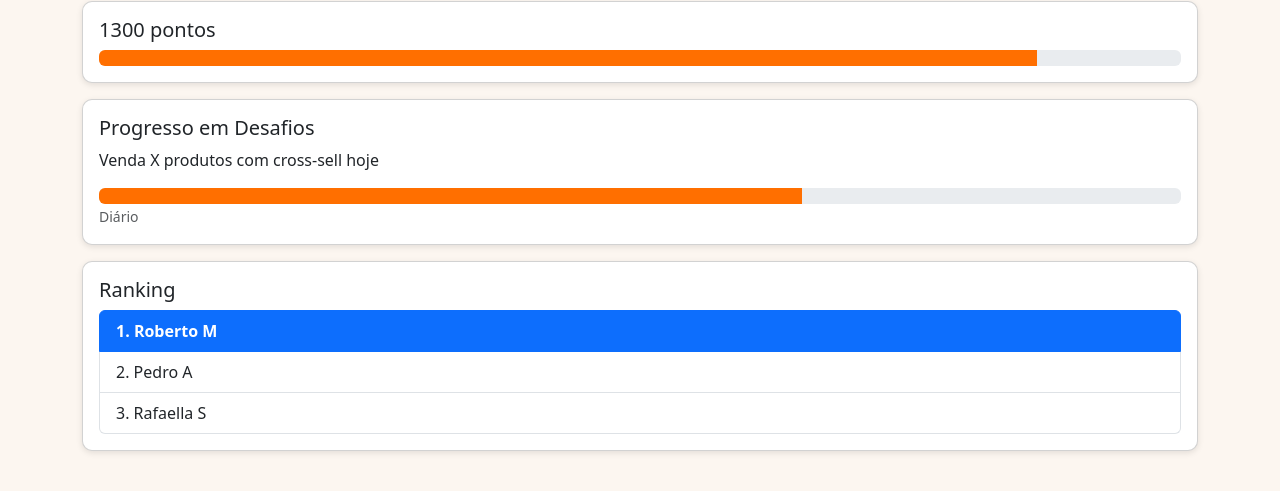
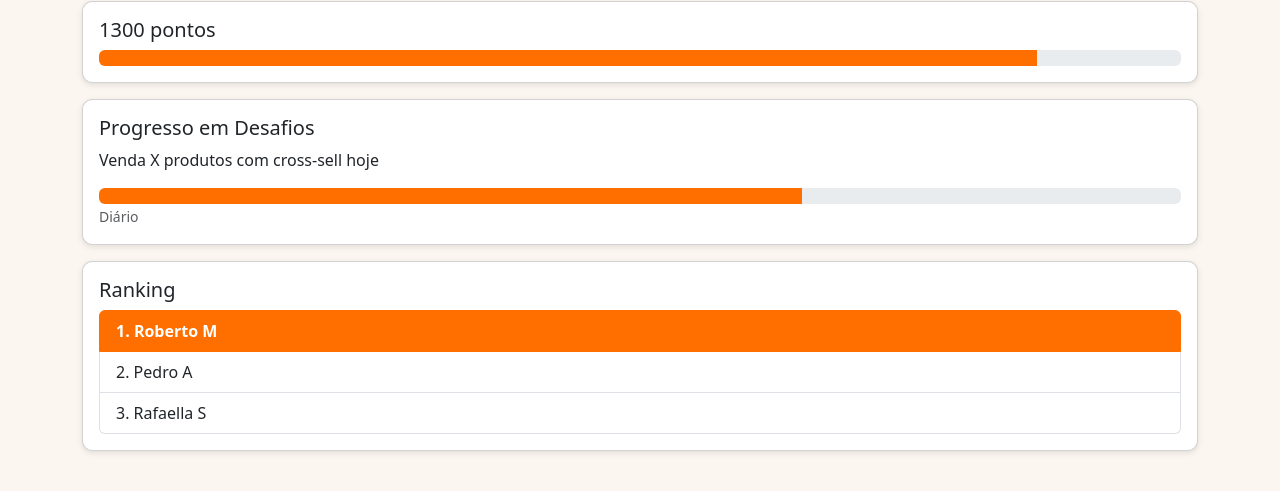
Before and after one commit to Dropeagle/ProjetoWeb, a plain HTML site: page home.html in a window 1280 px wide. Shown: the part 141-632 px from the top of the page. Drawn offline with nearby package versions, Linux system fonts and the light colour scheme.

Commit message:
adicionando classe bg-warning para trocar cor de fundo de ranking

```diff
--- a/home.html
+++ b/home.html
@@ -59,7 +59,7 @@
       <div class="card-body">
         <h5 class="card-title">Ranking</h5>
         <ol class="list-group list-group-numbered">
-          <li class="list-group-item">Roberto M</li>
+          <li class="list-group-item bg-warning">Roberto M</li>
           <li class="list-group-item">Pedro A</li>
           <li class="list-group-item">Rafaella S</li>
         </ol>
```
